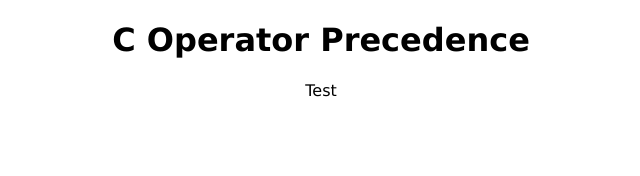
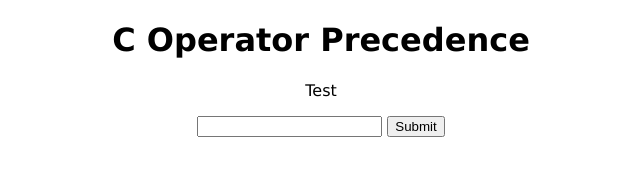
Before and after one commit to elamind/OperatorPrecedence, a plain HTML site: page index.html in a window 1280 px wide. Shown: the whole page, without its empty margins (319-959 px from the left). Drawn offline with Linux system fonts and the light colour scheme; files whose address does not match are found by name.

Commit message:
Testing Button

```diff
--- a/index.html
+++ b/index.html
@@ -4,12 +4,21 @@
    <title>C Operator Precedence</title>
 
    <link rel="stylesheet" type="text/css" href="style/main.css">
+
+   <script>
+      function changeText() {
+         document.getElementById("expression").innerHTML = "YAY";
+      }
+
+   </script>
 </head>
 <body>
    <h1>C Operator Precedence</h1>
 
    <p id="expression"> Test </p>
 
+   <input id="userInput" type="text">
+   <input type="button" value="Submit" onClick="changeText()">
 
    <script src="js/operators.js"></script>
    <script src="expression_creator.js"></script>
```
